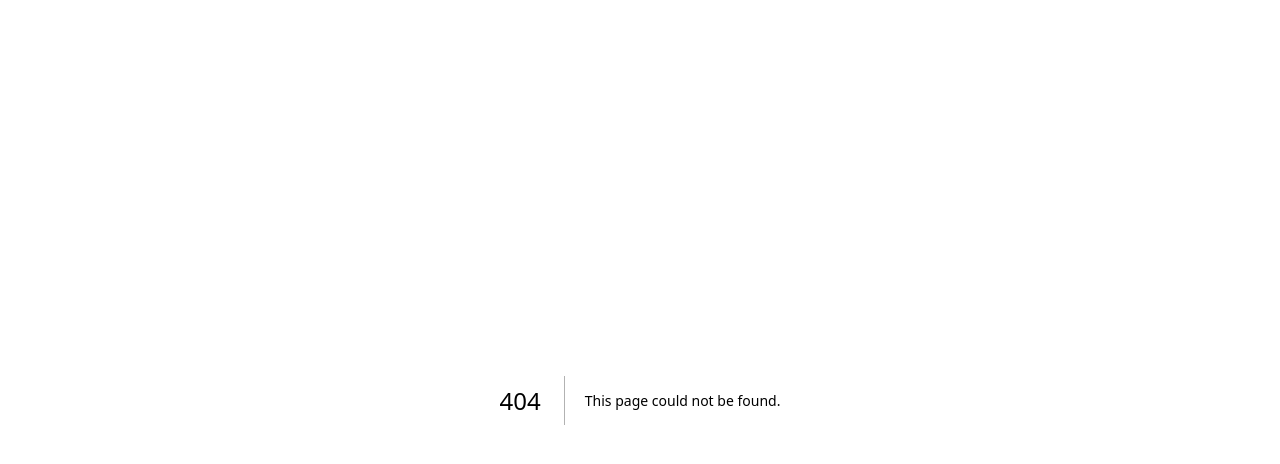
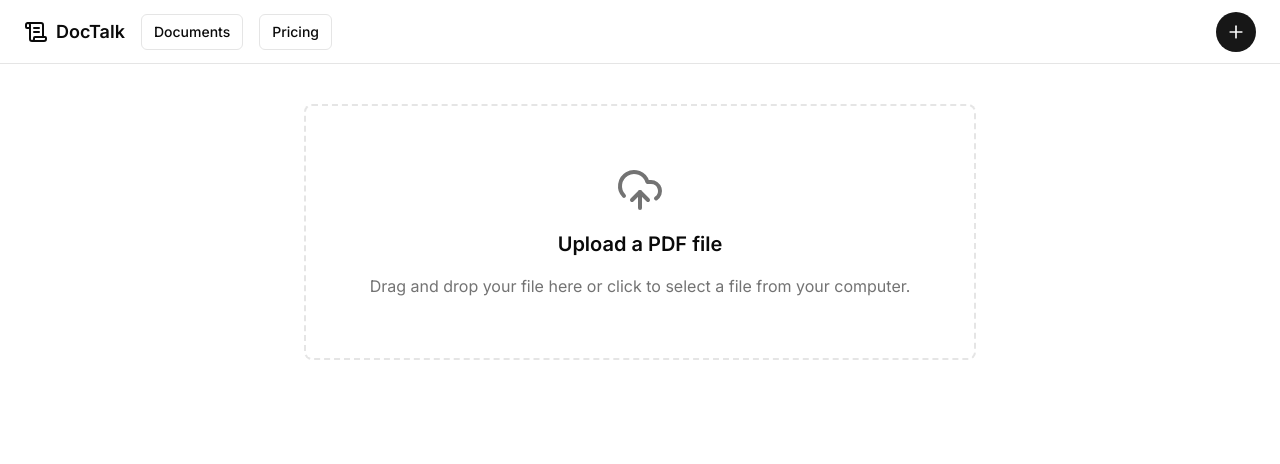
Before and after one commit to aay7ush/doctalk, a Next.js app: page /dashboard/upload in a window 1280 px wide. Before the commit this address had no page. Shown: the top 464 px of the page. Built offline with nearby package versions, Linux system fonts and the light colour scheme.

Commit message:
feat: add file upload functionality

```diff
--- /dev/null
+++ b/app/dashboard/upload/page.tsx
@@ -0,0 +1,5 @@
+import Dropzone from "@/components/dropzone";
+
+export default function UploadPage() {
+  return <Dropzone />;
+}
--- /dev/null
+++ b/components/dropzone.tsx
@@ -0,0 +1,42 @@
+"use client";
+
+import { CloudUploadIcon, Rocket } from "lucide-react";
+import { useCallback } from "react";
+import { useDropzone } from "react-dropzone";
+
+export default function Dropzone() {
+  const onDrop = useCallback((acceptedFiles: File[]) => {
+    console.log(acceptedFiles);
+  }, []);
+  const { getRootProps, getInputProps, isDragActive } = useDropzone({
+    onDrop,
+  });
+
+  return (
+    <div
+      {...getRootProps()}
+      className={`relative flex h-64 w-full flex-col items-center justify-center rounded-lg border-2 border-dashed transition-colors max-w-2xl mx-auto mt-10 ${
+        isDragActive
+          ? "border-primary bg-primary-foreground/10"
+          : "border-text-muted hover:border-primary"
+      }`}
+    >
+      <input {...getInputProps()} />
+      {isDragActive ? (
+        <div className="space-y-4 text-center">
+          <Rocket className="h-12 w-12 text-muted-foreground mx-auto animate-ping" />
+          <h3 className="text-xl font-semibold">Drop the files here...</h3>
+        </div>
+      ) : (
+        <div className="space-y-4 text-center">
+          <CloudUploadIcon className="h-12 w-12 text-muted-foreground mx-auto" />
+          <h3 className="text-xl font-semibold">Upload a PDF file</h3>
+          <p className="text-muted-foreground">
+            Drag and drop your file here or click to select a file from your
+            computer.
+          </p>
+        </div>
+      )}
+    </div>
+  );
+}
```
